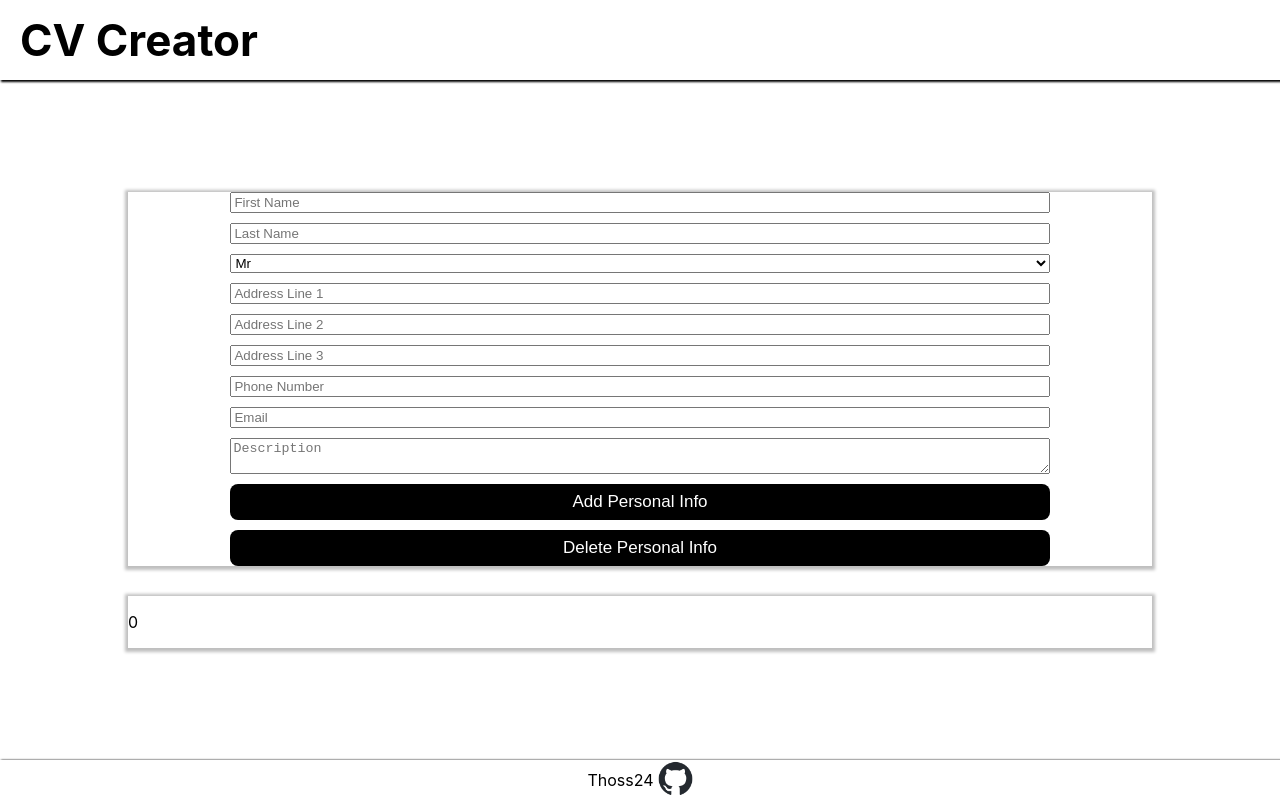
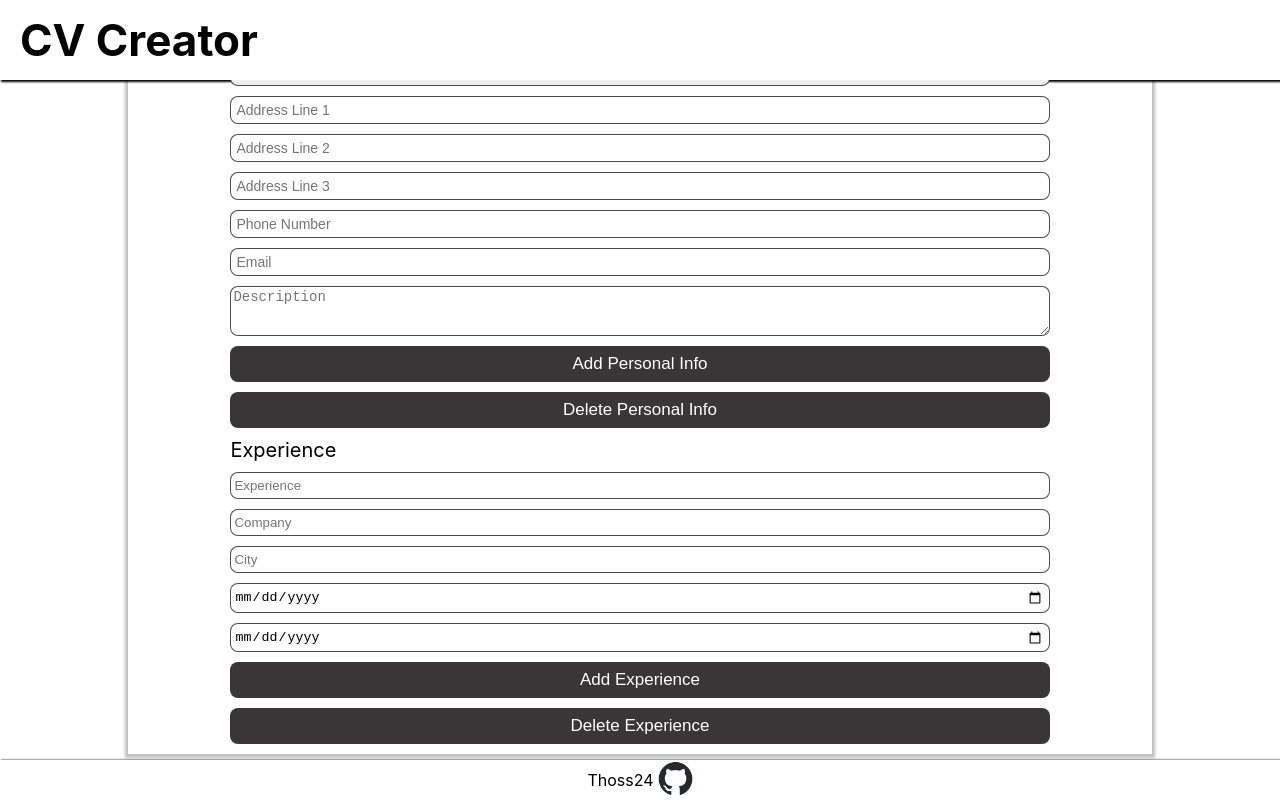
Before and after one commit to Thoss24/cv-creator, a React (Create React App) app: page / in a window 1280 px wide. Built offline with nearby package versions, Linux system fonts and the light colour scheme.

Commit message:
fixed state issue

```diff
--- a/src/App.js
+++ b/src/App.js
@@ -3,17 +3,22 @@ import Footer from "./components/footer/Footer";
 import CvContainer from "./components/wrapper/CvContainer";
 import CvSectionsContainer from "./components/wrapper/CvSectionsContainer";
 import PersonalInfo from "./components/user_input/PersonalInfo";
+import Experience from "./components/user_input/Experience";
 import CvProvider from "./components/store/CvProvider";
 import Cv from "./components/cv_areas/Cv";
+import React, { Fragment } from "react";
+
+// refactor so that personal info, experience
 
 function App() {
   return (
-    <div>
+    <Fragment>
       <Header />
       <CvProvider>
       <CvContainer>
         <CvSectionsContainer>
           <PersonalInfo />
+          <Experience />
         </CvSectionsContainer>
         <CvSectionsContainer>
           <Cv />
@@ -21,7 +26,7 @@ function App() {
       </CvContainer>
       </CvProvider>
       <Footer />
-    </div>
+    </Fragment>
   );
 }
 
--- a/src/components/cv_areas/Cv.js
+++ b/src/components/cv_areas/Cv.js
@@ -1,11 +1,17 @@
 import CvContext from "../store/cv-context";
-import React, { useContext } from "react";
+import CvExperience from "./CvExperience";
+import React, { useContext, Fragment } from "react";
 
 const Cv = () => {
 
     const ctx = useContext(CvContext);
 
+    const test = () => {
+        console.log(ctx)
+    };
+
     return (
+        <Fragment>
         <div>
            <p>{ctx.firstName}</p>
            <p>{ctx.lastName}</p>
@@ -15,7 +21,10 @@ const Cv = () => {
            <p>{ctx.phoneNumber}</p>
            <p>{ctx.email}</p>
            <p>{ctx.description}</p>
+           <button onClick={test}>TEST</button>
         </div>
+       <CvExperience />
+        </Fragment>
     )
 };
 
--- /dev/null
+++ b/src/components/cv_areas/CvExperience.js
@@ -0,0 +1,19 @@
+import React, { useContext } from "react";
+import CvContext from "../store/cv-context";
+
+const CvExperience = () => {
+
+    const ctx = useContext(CvContext)
+
+  return (
+    <div>
+      <p>{ctx.position}</p>
+      <p>{ctx.company}</p>
+      <p>{ctx.city}</p>
+      <p>{ctx.jobStartDate}</p>
+      <p>{ctx.jobEndDate}</p>
+    </div>
+  );
+};
+
+export default CvExperience;
--- a/src/components/store/CvProvider.js
+++ b/src/components/store/CvProvider.js
@@ -2,40 +2,52 @@ import CvContext from "./cv-context";
 import React, { useState } from "react";
 
 const CvProvider = (props) => {
+  const defaultCvState = {
+    firstName: "",
+    lastName: "",
+    title: "",
+    addressLineOne: "",
+    addressLineTwo: "",
+    addressLinesThree: "",
+    phoneNumber: 0,
+    email: "",
+    description: "",
+  };
 
-    const defaultCvState = {
-        firstName: '',
-        lastName: '',
-        title: '',
-        addressLineOne: '',
-        addressLineTwo: '',
-        addressLinesThree: '',
-        phoneNumber: 0,
-        email: '',
-        description: '',
-        experience: '',
-        company: '',
-        city: '',
-        jobStartDate: '',
-        jobEndDate: '',
-        universityName: '',
-        universityCity: '',
-        universitySubject: '',
-        universityStartDate: '',
-        universityEndDate: '',
+  const defaultExperienceState = {
+    position: "",
+    company: "",
+    city: "",
+    jobStartDate: "",
+    jobEndDate: "",
+  };
+
+  const defaultEducationState = {
+    universityName: "",
+    universityCity: "",
+    universitySubject: "",
+    universityStartDate: "",
+    universityEndDate: "",
   };
 
   const [personalInfo, setPersonalInfo] = useState(defaultCvState);
+  const [experience, setExperience] = useState(defaultExperienceState);
+  const [education, setEducation] = useState(defaultEducationState);
 
   const addCvInfo = (items) => {
-        setPersonalInfo(items)
+    setPersonalInfo(items);
+    console.log(personalInfo);
   };
 
-    const removeCvInfo = (items) => {
-        setPersonalInfo(items)
+  const removeCvInfo = (items) => {};
+
+  const addCvExperience = (items) => {
+    setExperience(items);
   };
 
-    console.log(personalInfo)
+  const removeCvExperience = () => {};
+
+  console.log(personalInfo);
 
   const context = {
     firstName: personalInfo.firstName,
@@ -47,25 +59,25 @@ const CvProvider = (props) => {
     phoneNumber: personalInfo.phoneNumber,
     email: personalInfo.email,
     description: personalInfo.description,
-        experience: personalInfo.experience,
-        company: personalInfo.company,
-        city: personalInfo.city,
-        jobStartDate: personalInfo.jobStartDate,
-        jobEndDate: personalInfo.jobEndDate,
-        universityName: personalInfo.universityName,
-        universityCity: personalInfo.universityCity,
-        universitySubject: personalInfo.universitySubject,
-        universityStartDate: personalInfo.universityStartDate,
-        universityEndDate: personalInfo.universityEndDate,
+    position: experience.position,
+    company: experience.company,
+    city: experience.city,
+    jobStartDate: experience.jobStartDate,
+    jobEndDate: experience.jobEndDate,
+    universityName: education.universityName,
+    universityCity: education.universityCity,
+    universitySubject: education.universitySubject,
+    universityStartDate: education.universityStartDate,
+    universityEndDate: education.universityEndDate,
     addCvInfo: addCvInfo,
-        removeCvInfo: removeCvInfo
+    removeCvInfo: removeCvInfo,
+    addCvExperience: addCvExperience,
+    removeCvExperience: removeCvExperience,
   };
 
   return (
-        <CvContext.Provider value={context}>
-            {props.children}
-        </CvContext.Provider>
-    )
+    <CvContext.Provider value={context}>{props.children}</CvContext.Provider>
+  );
 };
 
-export default CvProvider
+export default CvProvider;
--- a/src/components/store/cv-context.js
+++ b/src/components/store/cv-context.js
@@ -1,27 +1,29 @@
-import React from "react"
+import React from "react";
 
 const CvContext = React.createContext({
-    firstName: '',
-    lastName: '',
-    title: '',
-    addressLineOne: '',
-    addressLineTwo: '',
-    addressLinesThree: '',
-    phoneNumber: 0,
-    email: '',
-    description: '',
-    experience: '',
-    company: '',
-    city: '',
-    jobStartDate: '',
-    jobEndDate: '',
-    universityName: '',
-    universityCity: '',
-    universitySubject: '',
-    universityStartDate: '',
-    universityEndDate: '',
-    addCvInfo: (items) => {},
-    removeCvInfo: (items) => {}
+  firstName: "",
+  lastName: "",
+  title: "",
+  addressLineOne: "",
+  addressLineTwo: "",
+  addressLinesThree: "",
+  phoneNumber: 0,
+  email: "",
+  description: "",
+  position: "",
+  company: "",
+  city: "",
+  jobStartDate: "",
+  jobEndDate: "",
+  universityName: "",
+  universityCity: "",
+  universitySubject: "",
+  universityStartDate: "",
+  universityEndDate: "",
+  addCvInfo: (items) => {},
+  removeCvInfo: (items) => {},
+  addCvExperience: (items) => {},
+  removeCvExperience: (items) => {},
 });
 
-export default CvContext
+export default CvContext;
--- a/src/components/ui/Button.module.css
+++ b/src/components/ui/Button.module.css
@@ -4,8 +4,12 @@
     align-items: center;
     border-radius: 8px;
     border: none;
-    background-color: rgba(0, 0, 0, 1);
+    background-color: rgb(56, 54, 54);
     color: white;
     font-size: 17px;
     padding: 8px;
 }
+
+.button:hover {
+    cursor: pointer;
+}
--- /dev/null
+++ b/src/components/user_input/Experience.js
@@ -0,0 +1,53 @@
+import classes from './Experience.module.css';
+import React, { useContext, useRef } from 'react';
+import CvContext from '../store/cv-context';
+import Button from '../ui/Button';
+
+const Experience = () => {
+
+    const position = useRef();
+    const company = useRef();
+    const city = useRef();
+    const startDate = useRef();
+    const endDate = useRef();
+
+    const ctx = useContext(CvContext);
+
+    const addExperienceHandler = (event) => {
+        event.preventDefault()
+        ctx.addCvExperience({
+            position: position.current.value,
+            company: company.current.value,
+            city: city.current.value,
+            startDate: startDate.current.value,
+            endDate: endDate.current.value
+        });
+    };
+
+    const removeExperienceHandler = (event) => {
+        event.preventDefault()
+    };
+
+    return (
+        <form action="" onSubmit={addExperienceHandler}>
+            <label htmlFor="">Experience</label>
+            <div className={classes.experience}>
+                <input type="text" placeholder='Experience' className={classes.input} ref={position}/>
+                <input type="text" placeholder='Company' className={classes.input} ref={company}/>
+                <input type="text" placeholder='City' className={classes.input} ref={city}/>
+                <input type="date" placeholder='Start Date' className={classes.input} ref={startDate}/>
+                <input type="date" placeholder='End Date' className={classes.input} ref={endDate}/>
+            </div>
+            <Button name='Add Experience'/>
+            <Button onClick={removeExperienceHandler} name="Delete Experience"/>
+        </form>
+    )
+};
+
+/* experience: '',
+company: '',
+city: '',
+jobStartDate: '',
+jobEndDate: '', */
+
+export default Experience;
--- /dev/null
+++ b/src/components/user_input/Experience.module.css
@@ -0,0 +1,11 @@
+.experience {
+    display: flex;
+    flex-direction: column;
+    gap: 10px;
+}
+
+.input {
+    border-radius: 8px;
+    border: 1px solid rgba(0, 0, 0, 0.7);
+    padding-left: 3px;
+}
--- a/src/components/user_input/PersonalInfo.js
+++ b/src/components/user_input/PersonalInfo.js
@@ -3,7 +3,7 @@ import Button from "../ui/Button";
 import CvContext from "../store/cv-context";
 import React, { useRef, useContext } from "react";
 
-const PersonalInfo = (props) => {
+const PersonalInfo = () => {
   const ctx = useContext(CvContext);
 
   const firstName = useRef();
@@ -49,23 +49,25 @@ const PersonalInfo = (props) => {
   return (
     <form
       action=""
-      className={classes.form}
       onSubmit={submitPersonalInfoHandler}
     >
+      <label>Personal Info</label>
       <div className={classes["personal-info"]}>
         <input
+          className={classes.input}
           type="text"
           id="first-name"
           placeholder="First Name"
           ref={firstName}
         />
         <input
+          className={classes.input}
           type="text"
           id="last-name"
           placeholder="Last Name"
           ref={lastName}
         />
-        <select id="title" name="Title" ref={title}>
+        <select id="title" name="Title" ref={title} className={classes.input}>
           <option value="Mr">Mr</option>
           <option value="Mrs">Mrs</option>
           <option value="Miss">Miss</option>
@@ -74,31 +76,36 @@ const PersonalInfo = (props) => {
           <option value="Professor">Professor</option>
         </select>
         <input
+          className={classes.input}
           type="text"
           id="address-1"
           placeholder="Address Line 1"
           ref={addressLineOne}
         />
         <input
+          className={classes.input}
           type="text"
           id="address-2"
           placeholder="Address Line 2"
           ref={addressLineTwo}
         />
         <input
+          className={classes.input}
           type="text"
           id="address-3"
           placeholder="Address Line 3"
           ref={addressLinesThree}
         />
         <input
+          className={classes.input}
           type="number"
           id="phone-number"
           placeholder="Phone Number"
           ref={phoneNumber}
         />
-        <input type="email" id="email" placeholder="Email" ref={email} />
+        <input type="email" id="email" placeholder="Email" ref={email} className={classes.input}/>
         <textarea
+          className={classes.input}
           type="text"
           id="description"
           placeholder="Description"
--- a/src/components/user_input/PersonalInfo.module.css
+++ b/src/components/user_input/PersonalInfo.module.css
@@ -4,7 +4,7 @@
     gap: 10px;
 }
 
-.form {
+form {
     display: flex;
     align-items: center;
     justify-content: center;
@@ -13,14 +13,28 @@
     width: 100%;
 }
 
-.form > * {
+form > * {
     width: 80%;
-    border-radius: 12px;
     border: none;
+}
+
+.input {
+    border-radius: 8px;
+    border: 1px solid rgba(0, 0, 0, 0.7);
+    font-size: 14px;
 }
 
 textarea {
     box-sizing: border-box;
     max-width: 100%;
-    max-height: 80px;
+    height: 50px;
+    /* max-height: 100px; */
 }
+
+label {
+    font-size: 20px;
+}
+
+input, select {
+    padding: 5px;
+}
--- a/src/components/wrapper/CvSectionsContainer.module.css
+++ b/src/components/wrapper/CvSectionsContainer.module.css
@@ -1,5 +1,9 @@
 .cv-sections-container {
     display: flex;
+    flex-direction: column;
+    gap: 10px;
+    padding-top: 10px;
+    padding-bottom: 10px;
     width: 40vw;
     box-shadow: 0 1px 3px 3px rgba(0, 0, 0, 0.25);
 }
```
Lines whose indentation alone changed are shown as unchanged.
